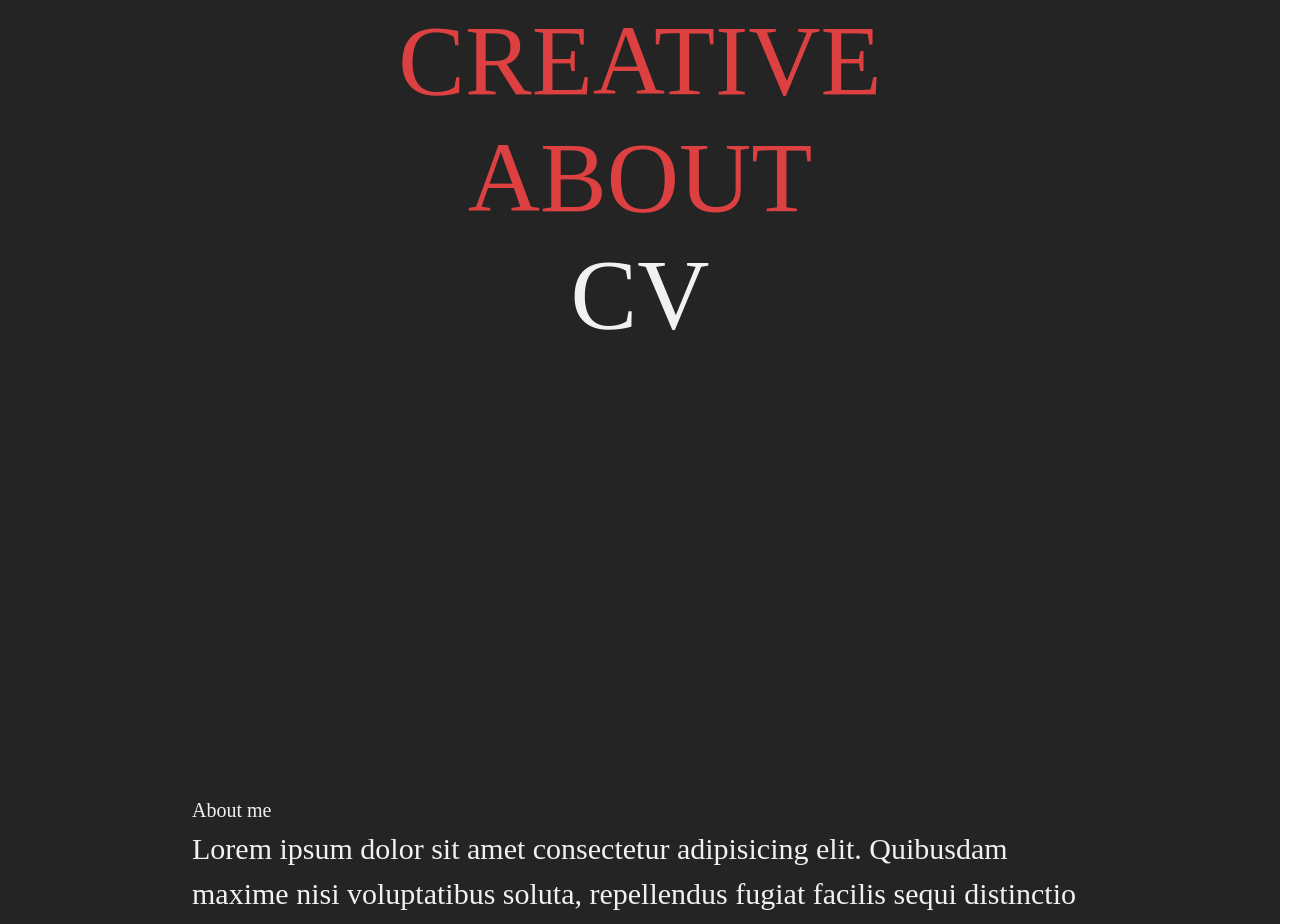
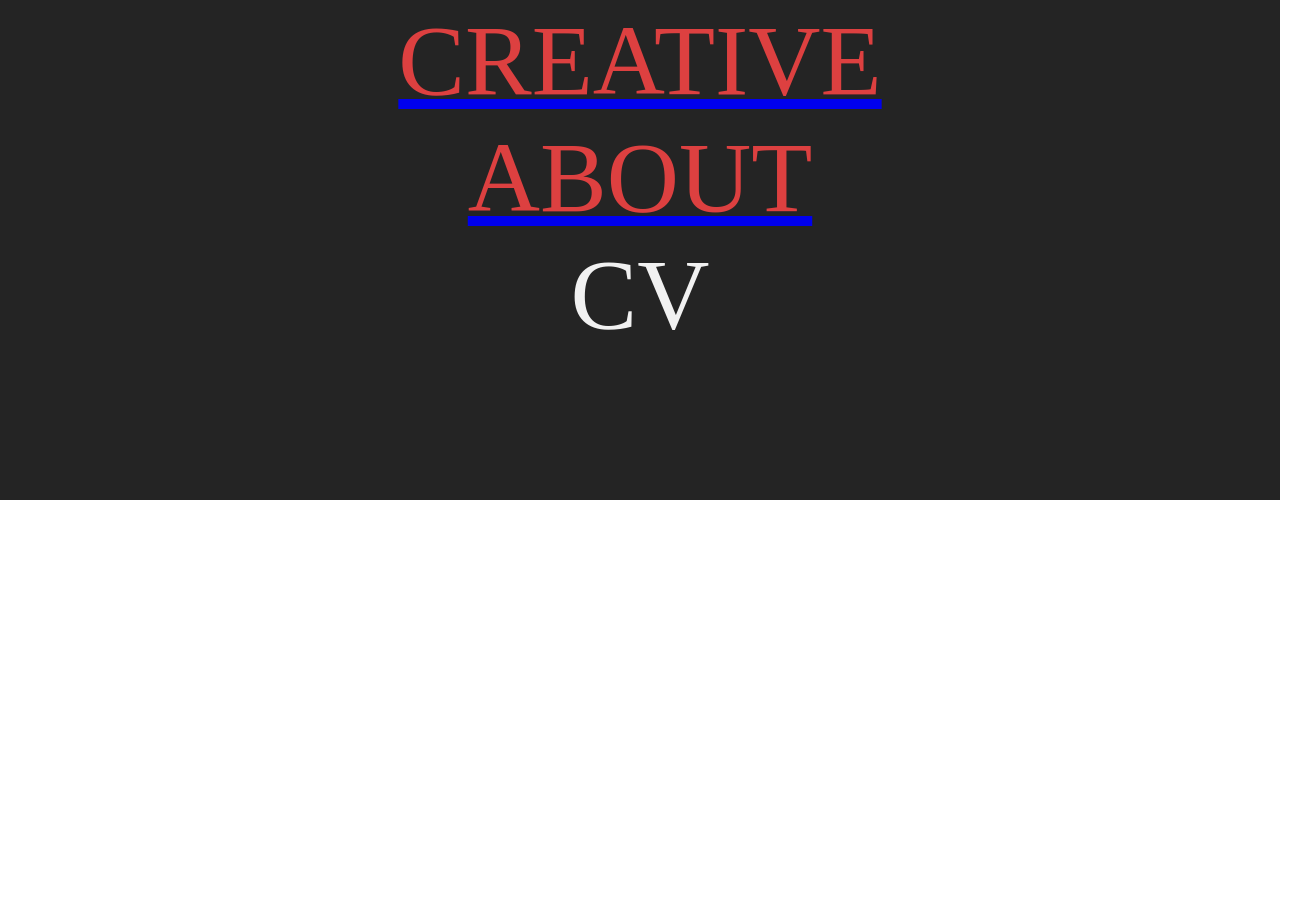
Before and after one commit to cookingnoob/portafolio-AC, a React (Vite) app: page /home in a window 1280 px wide. Shown: the part 300-1224 px from the top of the page, 1312 px wide, since content can reach past the window. After the commit the page ends 800 px from the top, so only its background shows below. Built offline with nearby package versions, Linux system fonts and the light colour scheme.

Commit message:
add router dom and implemented navLinks to navigate through pages
home is welcome page, creative goes to photography page and about to respective page

```diff
--- a/src/App.jsx
+++ b/src/App.jsx
@@ -1,3 +1,4 @@
+import { Outlet } from 'react-router-dom'
 import './App.css'
 import About from './pages/About'
 import Photography from './pages/Photography'
@@ -9,10 +10,7 @@ function App() {
 
   return (
     <>
-      <Welcome />
-      <About />
-      {/* <Work /> */}
-      <Photography />
+      <Outlet />
     </>
   )
 }
--- a/src/main.jsx
+++ b/src/main.jsx
@@ -4,12 +4,24 @@ import App from './App.jsx'
 import './index.css'
 import { ThemeProvider } from '@emotion/react'
 import { theme } from './theme.js'
+import { BrowserRouter, Route, Routes } from 'react-router-dom'
+import Photography from './pages/Photography.jsx'
+import About from './pages/About.jsx'
+import Welcome from './pages/Welcome.jsx'
 
 
 ReactDOM.createRoot(document.getElementById('root')).render(
   <React.StrictMode>
     <ThemeProvider theme={theme}>
-      <App />
+      <BrowserRouter basename='/'>
+        <Routes>
+          <Route path='/' element={<App />}>
+            <Route path='/home' index element={<Welcome />} />
+            <Route path='creative' element={<Photography />} />
+            <Route path='about' element={<About />} />
+          </Route>
+        </Routes>
+      </BrowserRouter>
     </ThemeProvider>
   </React.StrictMode>,
 )
--- a/src/pages/Welcome.jsx
+++ b/src/pages/Welcome.jsx
@@ -2,9 +2,10 @@ import React from 'react'
 
 import { Box, Typography } from '@mui/material'
 import { useTheme } from '@emotion/react'
+import { NavLink } from 'react-router-dom'
 
 const Welcome = () => {
-  const theme = useTheme()
+
   return (
     <Box display={'flex'}
       flexDirection={'column'}
@@ -15,8 +16,12 @@ const Welcome = () => {
       bgcolor={'primary.dark'}>
       <Typography variant='h5' color={'primary'} fontSize={'30px'}>Alan Coste</Typography>
       <Typography variant='h1' color={'primary'} fontSize={'100px'}>PROGRAMMING</Typography>
-      <Typography variant='h1' color={'secondary'} fontSize={'100px'}>CREATIVE</Typography>
-      <Typography variant='h1' color={'secondary'} fontSize={'100px'}>ABOUT</Typography>
+      <NavLink to='creative'>
+        <Typography variant='h1' color={'secondary'} fontSize={'100px'}>CREATIVE</Typography>
+      </NavLink>
+      <NavLink to='about'>
+        <Typography variant='h1' color={'secondary'} fontSize={'100px'}>ABOUT</Typography>
+      </NavLink>
       <Typography variant='h1' color={'primary'} fontSize={'100px'}>CV</Typography>
     </Box>
   )
```
